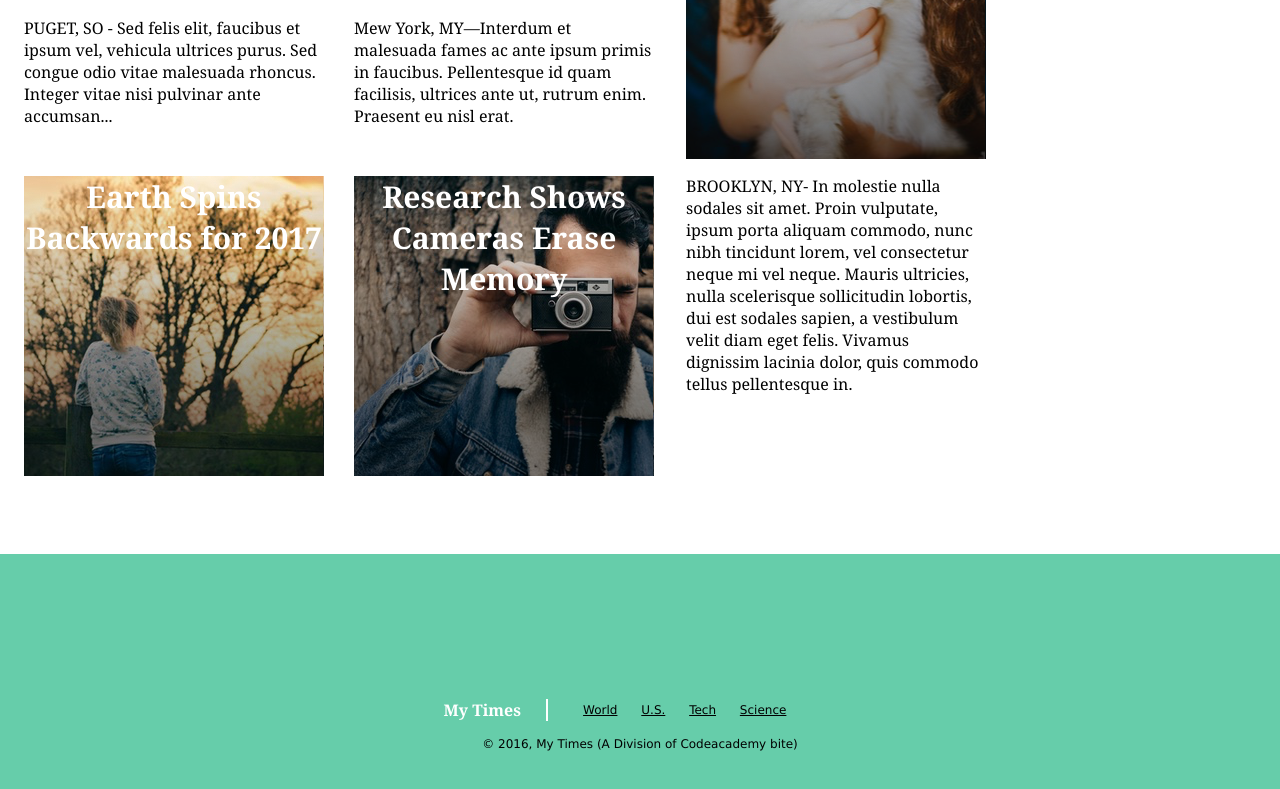
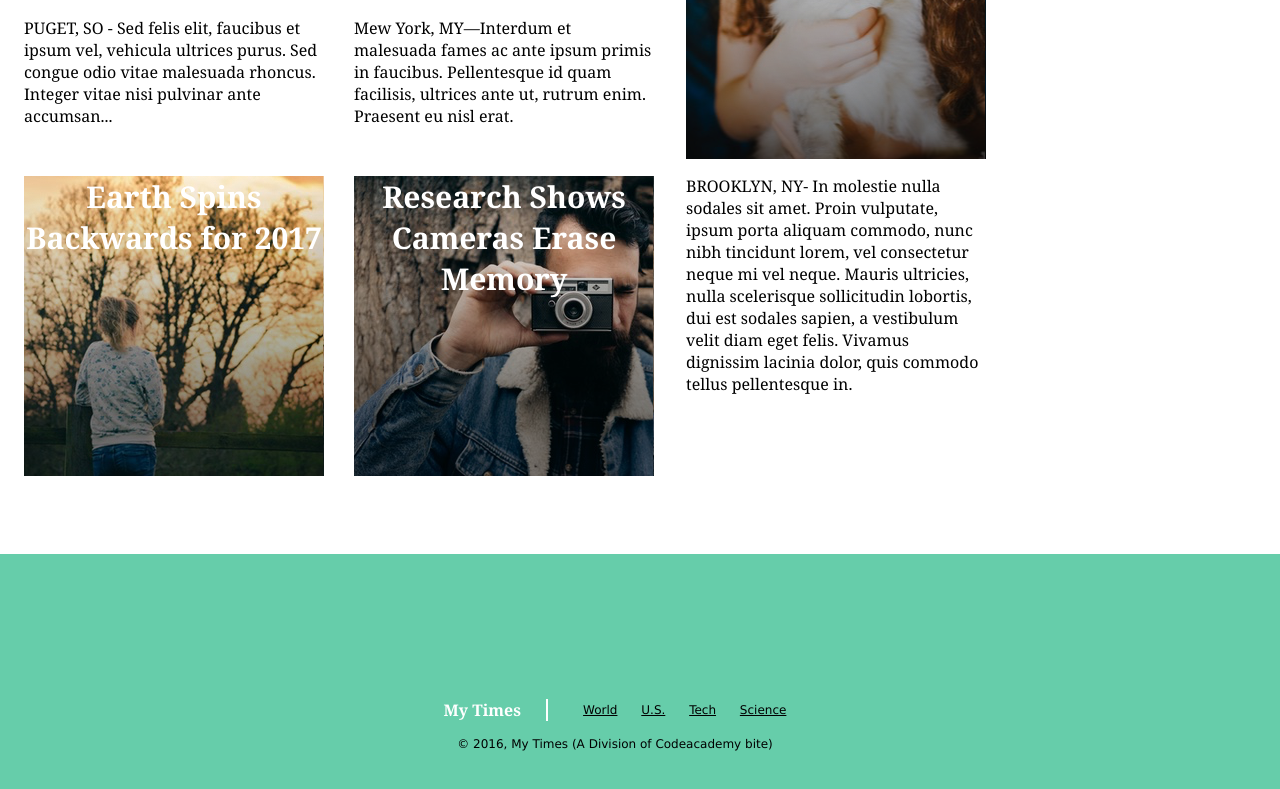
Before and after one commit to Neogema/My-Times, a plain HTML site: page index.html in a window 1280 px wide. Shown: the part 757-1546 px from the top of the page. Drawn offline with Linux system fonts and the light colour scheme.

Commit message:
Completed HTML and CSS

```diff
--- a/resources/css/style.css
+++ b/resources/css/style.css
@@ -157,3 +157,6 @@
   display: flex;
   align-items: center;
 }
+.copyright {
+  padding-right: 50px;
+}
```
